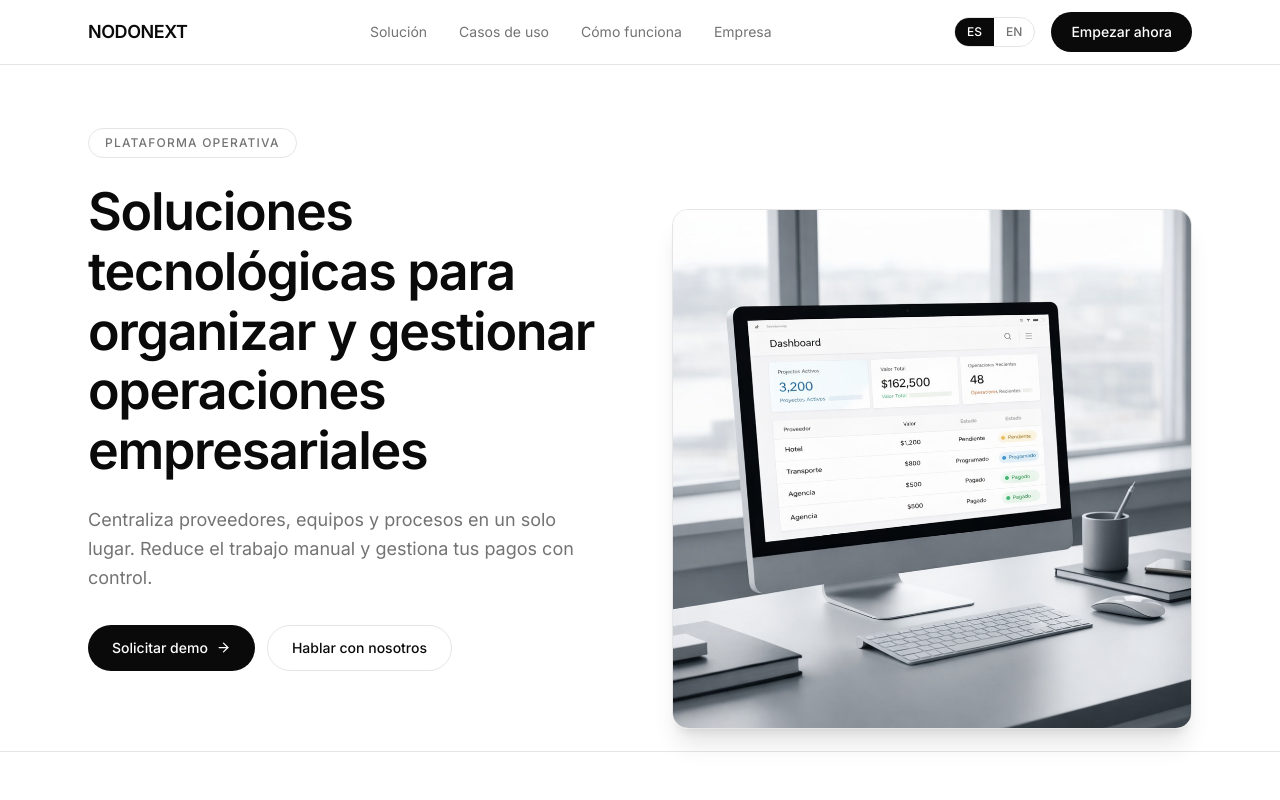
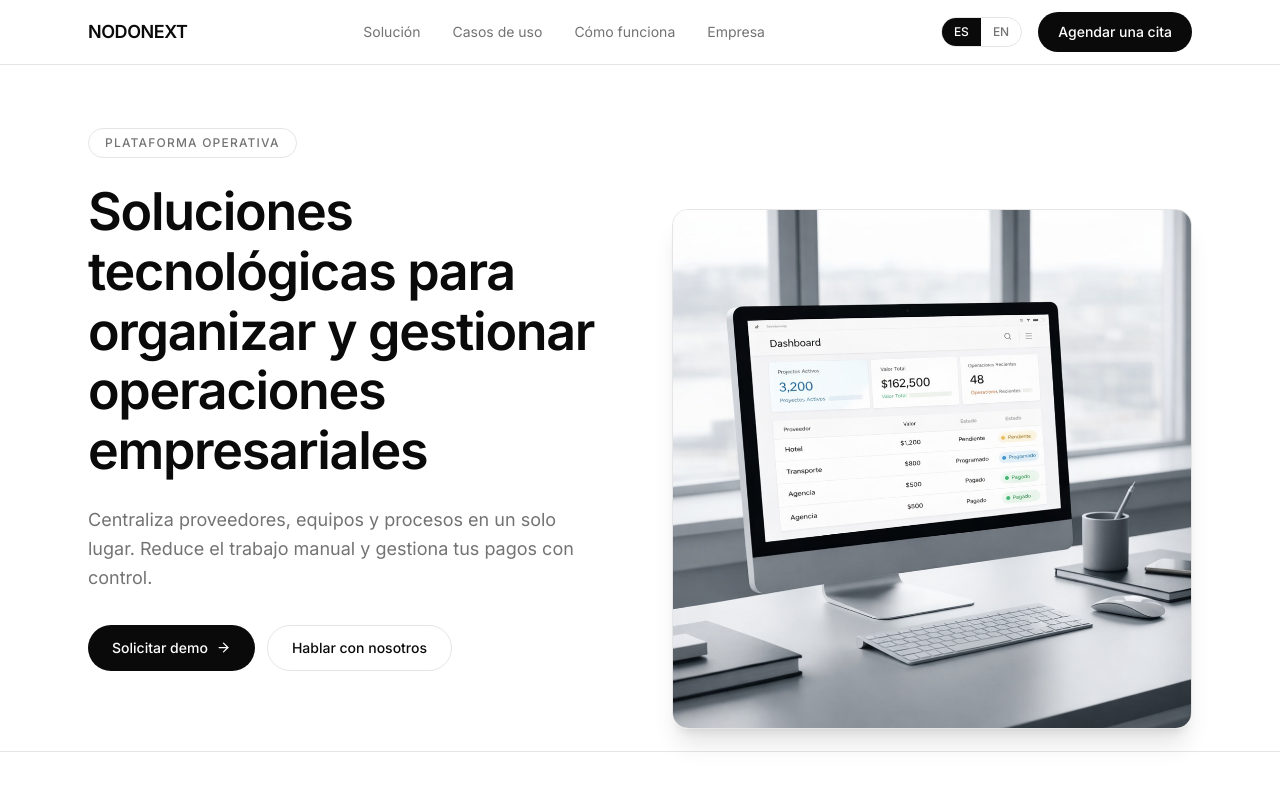
Before and after one commit to nextechgsas-design/v0-saa-s-landing-page, a Next.js app: page / in a window 1280 px wide. Shown: the top 800 px of the page. Built offline with nearby package versions, Linux system fonts and the light colour scheme.

Commit message:
Update navbar.tsx

```diff
--- a/components/navbar.tsx
+++ b/components/navbar.tsx
@@ -67,7 +67,7 @@ export function Navbar() {
             href="#contacto"
             className="inline-flex items-center bg-foreground text-background text-sm font-medium px-5 py-2.5 rounded-full hover:opacity-80 transition-opacity"
           >
-            {lang === "es" ? "Empezar ahora" : "Start Now"}
+            {lang === "es" ? "Agendar una cita" : "Schedule a call"}
           </a>
         </div>
 
```
